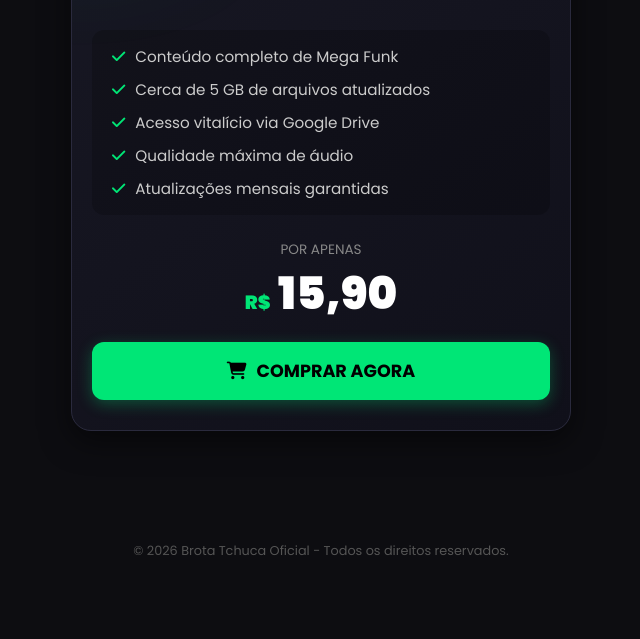
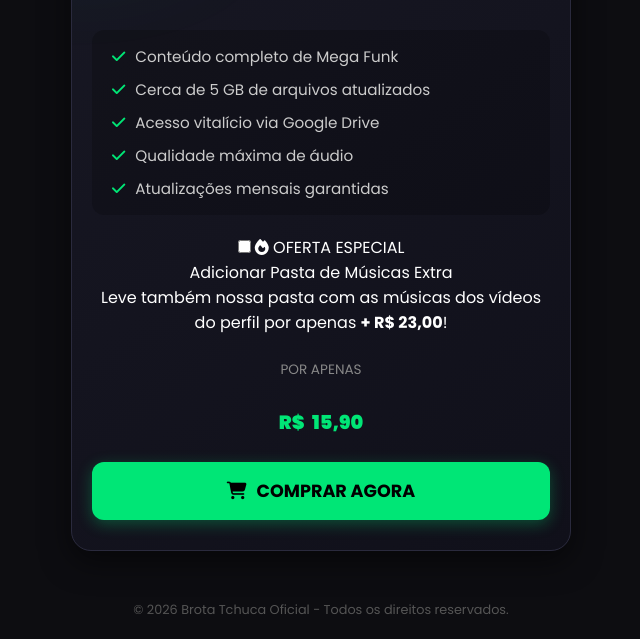
Before and after one commit to Brt-PackOficial/Pack-Mega-Funk, a plain HTML site: page index.html in a window 1280 px wide. Shown: the part 220-859 px from the top of the page, without its empty margins (319-959 px from the left). Before the commit the page ends 800 px from the top, so only its background shows below. Drawn offline with Linux system fonts and the light colour scheme.

Commit message:
Implement order bump feature and update pricing display
Added an order bump feature with a special offer for an extra music folder and updated the price display in the HTML.

```diff
--- a/index.html
+++ b/index.html
@@ -6,7 +6,7 @@
   <meta name="viewport" content="width=device-width, initial-scale=1.0, maximum-scale=1.0, user-scalable=no" />
   <title>Brota Tchuca Oficial - Repertório Mega Funk</title>
 
-  <!-- Favicon (Troque o URL pelo link do seu próprio ícone quando quiser) -->
+  <!-- Favicon -->
   <link rel="icon" type="image/x-icon" href="https://encrypted-tbn0.gstatic.com/images?q=tbn:ANd9GcQYTG_onpTqNKi2x8LBcbVS0ajxp1e3WNbrN7Z-bm98w3pd8pqH54cctkAY&s=10">
 
   <!-- Fontes externas e Ícones -->
@@ -37,9 +37,21 @@
         <li><i class="fa-solid fa-check"></i> Atualizações mensais garantidas</li>
       </ul>
 
+      <!-- Oferta Especial (Order Bump) -->
+      <div class="order-bump-box" onclick="toggleOrderBumpByCard()">
+        <div class="bump-header">
+          <input type="checkbox" id="bumpCheckbox" onchange="toggleOrderBump(event)" />
+          <label for="bumpCheckbox">
+            <span class="bump-tag"><i class="fa-solid fa-fire"></i> OFERTA ESPECIAL</span>
+            <div class="bump-title">Adicionar Pasta de Músicas Extra</div>
+          </label>
+        </div>
+        <p class="bump-desc">Leve também nossa pasta com as músicas dos vídeos do perfil por apenas <strong>+ R$ 23,00</strong>!</p>
+      </div>
+
       <div class="price-box">
         <div class="price-label">Por apenas</div>
-        <div class="price-value"><span>R$</span> 15,90</div>
+        <div class="price-value"><span>R$</span> <span id="displayPrice">15,90</span></div>
       </div>
 
       <button class="btn-buy" onclick="openModal()">
@@ -55,6 +67,11 @@
 
       <h2>Pagamento via Pix</h2>
       <p style="font-size: 0.85rem; color: #aaa; margin-top: 5px;">Escaneie o QR Code ou copie o código abaixo:</p>
+
+      <!-- Indicador do valor do modal -->
+      <div class="modal-price-badge">
+        Total: <strong id="modalTotalPrice">R$ 15,90</strong>
+      </div>
 
       <!-- QR Code Gerado Dinamicamente -->
       <img id="qrCodeImg" class="qr-code-img" src="" alt="QR Code Pix" />
```
